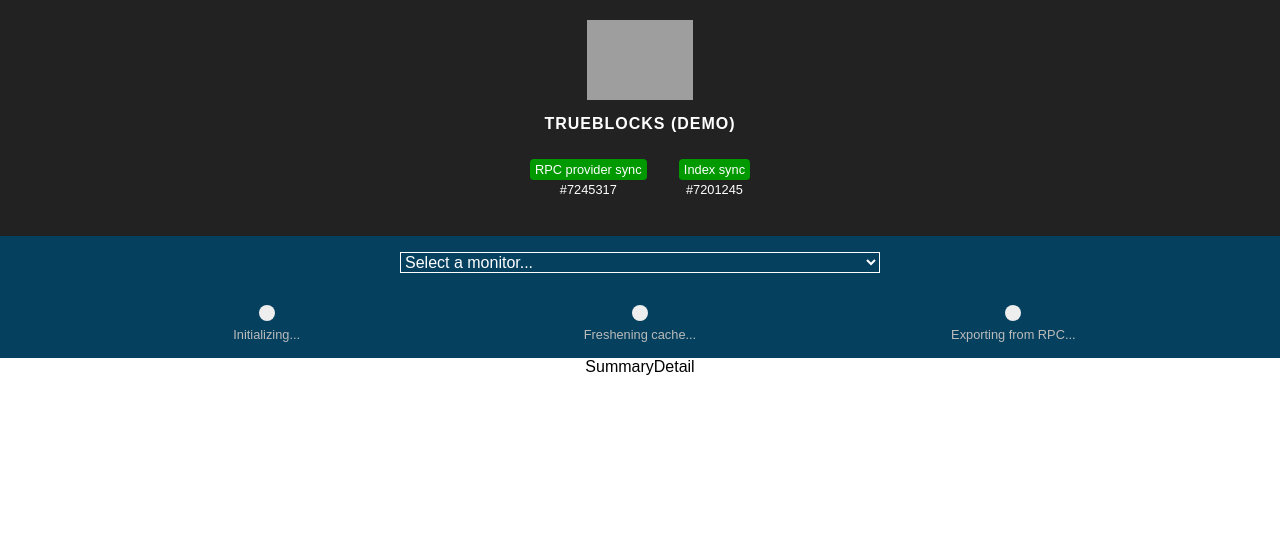
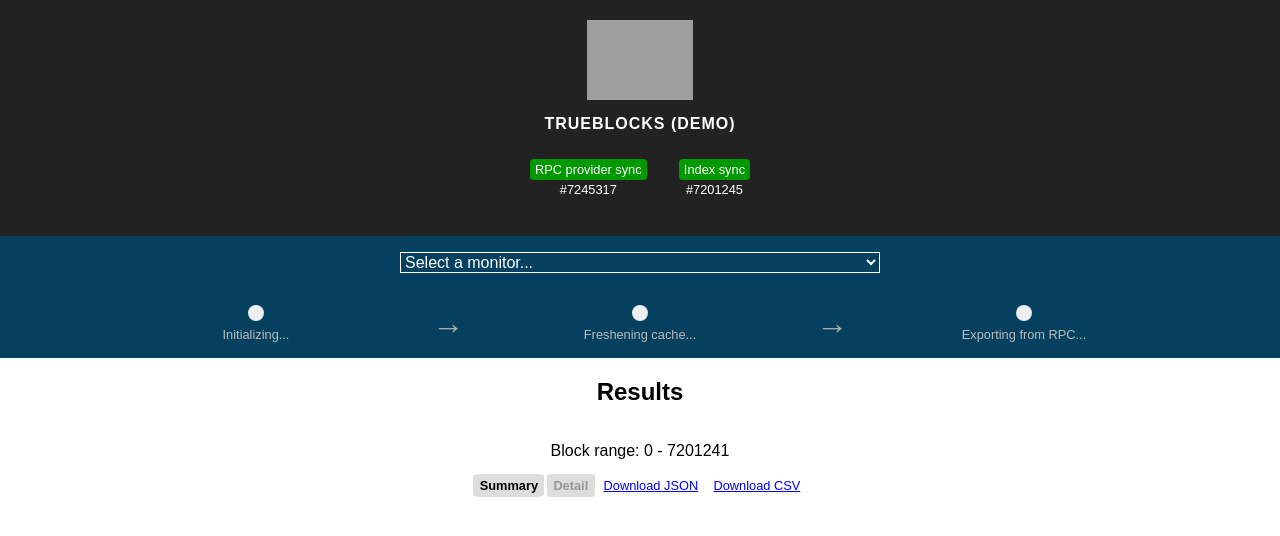
Before and after one commit to ensbot/ensbot-Great-Hill-Corporation-trueblocks-electron-old, a React (Create React App) app: page / in a window 1280 px wide. Shown: the top 536 px of the page. Built offline with nearby package versions, Linux system fonts and the light colour scheme; grey boxes are pictures that could not be loaded.

Commit message:
more updates

```diff
--- a/src/App.css
+++ b/src/App.css
@@ -81,6 +81,17 @@
   display: flex;
   justify-content: space-between;
   padding: 1em 5em;
+  color: #BBB;
+  align-items: center;
+}
+
+.fetch-progress .arrows {
+  font-family: sans-serif;
+  font-size: 2em;
+  color: #AAA;
+  /* line-height: .5em; */
+  /* flex-grow: 1; */
+  /* flex-basis: 0; */
 }
 
 .fetch-progress .status-box {
@@ -100,19 +111,22 @@
 .status-box .info {
   font-size: .8em;
   margin-top: .5em;
-  color: #BBB;
+}
+
+.status-box.active .info {
+  color: #990;
 }
 
 .status-box.active .blip {
   animation: progress-beacon infinite 4s ease alternate;
 }
 
-.fetch-progress .status-box.complete {
-  color: #CCC;
+.fetch-progress.complete .status-box {
+  color: #ACA;
 }
 
-.fetch-progress .status-box.complete .blip {
-
+.fetch-progress.complete .status-box .blip {
+  background-color:#ACA;
 }
 
 
@@ -121,7 +135,7 @@
     background-color: inherit;
   }
   50% {
-    background-color: blue;
+    background-color: #990;
   }
   100% {
     background-color: inherit;
@@ -132,10 +146,49 @@
 .main-content {
   display: flex;
   justify-content: space-around;
+  flex-direction: column;
+}
+
+.tab-nav a {
+  font-size: .8em;
+  background-color: #DDD;
+  border-radius: 10%;
+  padding: .3em .5em;
+  margin: .1em;
+  font-weight: bold;
+  color: #999;
+  cursor: pointer;
+}
+
+.tab-nav a:hover {
+  background-color: #CCC;
+}
+
+.tab-nav a.selected {
+  color: #000;
+}
+
+.tab-nav a.download {
+  color: #00F;
+  font-weight: normal;
+  text-decoration: underline;
+  background-color: inherit;
 }
 
 .ReactTable {
   font-size: .8em;
+}
+
+.bar-rect {
+  fill: #9bb3c5;
+}
+
+.bar-rect:hover {
+  fill: #b4cbdc;
+}
+
+g.axis {
+  color: #333;
 }
 
 .tooltip {
--- a/src/App.js
+++ b/src/App.js
@@ -27,7 +27,8 @@
       indexSync: 7201241,
       fetchStatus: "",
       startBlock: 0,
-      endBlock: 7201241
+      endBlock: 7201241,
+      nav: "summary"
     };
   }
 
@@ -74,7 +75,18 @@
       this.setState({fetchStatus: "export", currentAddress: address})
       return this.delay(500, res.json())})
     .then((res) => {
-      console.log(res);
+      res = res.map(tx => {
+        if(tx.to === address | tx.from === address) {
+          tx.type = "top-level";
+        } else if(tx.receipt.logs.articulatedLog &&
+          tx.receipt.logs.articulatedLog.inputs.filter(input => input.val === address).length) {
+            tx.type = "log"
+          } else {
+            tx.type = "unknown"
+          }
+        return tx;
+      })
+      console.log(res)
       this.setState({data: res, isLoaded: true, fetchStatus: "complete"});
     })
   }
@@ -102,58 +114,82 @@
             <option value="">Select a monitor...</option>
             {addressList.map((monitor) => {return monitor.visible &&
               <option value={monitor.address}>{monitor.name}</option>
-            }
-          )}
+            })}
           </select>
-          {/* <input className="address-input" type="text" name="inputAddress" placeholder="Enter an address" value={this.state.val} onChange={this.handleInputChange}/> */}
-          {/* <input className="submit" type="submit" value="Fetch"/> */}
         </form>
-        {console.log(this.state.fetchStatus)}
         <div className={"fetch-progress " + (this.state.fetchStatus === "complete" ? "complete" : "")}>
           <div className={"status-box " + (this.state.fetchStatus === "req" ? "active" : "")}>
             <div className="blip"></div>
             <div className="info">{this.fetchStatuses.indexOf(this.state.fetchStatus) < 1 ? "Initializing..." : "Cache initialized"}</div>
+
           </div>
+          <div className="arrows">→</div>
           <div className={"status-box " + (this.state.fetchStatus === "freshen" ? "active" : "")}>
            <div className="blip"></div>
            <div className="info">{this.fetchStatuses.indexOf(this.state.fetchStatus) < 2 ? "Freshening cache..." : "Freshened cache"}</div>
           </div>
+          <div className="arrows">→</div>
           <div className={"status-box " + (this.state.fetchStatus === "export" ? "active" : "")}>
             <div className="blip"></div>
             <div className="info">{this.fetchStatuses.indexOf(this.state.fetchStatus) < 3 ? "Exporting from RPC..." : "Exported from RPC"}</div>
           </div>
         </div>
         </div>
+        <div className="main-content">
+        <h2>Results</h2>
+        {/* <h3>Address {this.state.currentAddress}</h3> */}
+        <p>Block range: {this.state.startBlock} - {this.state.endBlock}</p>
         <div className="tab-nav">
-        <a>Summary</a>
-        <a>Detail</a>
+          <a className={this.state.nav === "summary" ? "selected" : ""} onClick={() => this.setState({nav: "summary"})}>Summary</a>
+          <a className={this.state.nav === "detail" ? "selected" : ""} onClick={() => this.setState({nav: "detail"})}>Detail</a>
+          <a className="download" href={'data:application/json;charset=utf-8;,' + encodeURIComponent(JSON.stringify(this.props.data))} download={this.props.address+".json"}>Download JSON</a>
+          <a className="download">Download CSV</a>
         </div>
-        <div className="main-content">
-            <SummaryView {...this.state}/>
+        {this.state.nav === "summary" &&
+        <SummaryView currentAddress={this.state.currentAddress}
+          data={this.state.data}
+          startBlock={this.state.startBlock}
+          endBlock={this.state.endBlock}
+          fetchStatus={this.state.fetchStatus}/>
+          }
+        {this.state.nav === "detail" &&
+          <DetailView data={this.state.data}/>
+        }
         </div>
       </div>
     );
   }
 }
 
-const SummaryView = (props) => {
+class SummaryView extends Component {
+  constructor(props) {
+    super(props);
+
+  }
+
+  shouldComponentUpdate = (nextProps) => {
+    return this.props.fetchStatus !== "complete"
+  }
+
+  componentDidMount = () => {
+  }
+
+  render() {
     return (
       <div>
-      <div><TxChart data={props.data} width="500" height="250"/></div>
          <div>
           <div className="data-description">
-        {props.currentAddress &&
+          {this.props.currentAddress &&
           <div>
-            <h5>Appearances for address {props.currentAddress}.</h5>
-            <p>Start block: {props.startBlock}</p>
-            <p>End block: {props.endBlock}</p>
-            <a href={'data:application/json;charset=utf-8;,' + encodeURIComponent(JSON.stringify(props.data))} download={props.address+".json"}>Download</a>
+              <p>Total appearances: {this.props.data.reduce((prev) => prev+1, 0)}</p>
           </div>
           }
               </div>
         </div>
+        <div><TxChart data={this.props.data} width="500" height="250"/></div>
       </div>
     )
+  }
 }
 
 const DetailView = (props) => {
--- a/src/TxChart.js
+++ b/src/TxChart.js
@@ -67,7 +67,6 @@
     let ticks = tickFn('weeks');
     x.domain(ticks);
 
-    //console.log(x.domain());
     y.domain([
       0,
       d3.max(data, function(d) {
@@ -76,14 +75,18 @@
     ]);
 
     const xAxis = d3.axisBottom(x)
-      .tickFormat(d3.timeFormat("%Y-%m-%d"))
-      .tickValues(ticks.filter((tick, i) => {return i % 4 === 0}))
-      ,
-      yAxis = d3.axisLeft(y);
+      .tickFormat(d3.timeFormat("%b %d, %Y"))
+      .ticks(5);
+      //.tickValues(ticks.filter((tick, i) => {return i % 2 === 0}));
+
+    const yAxis = d3.axisLeft(y)
+      .ticks(5);
+      //.tickValues(ticks.filter((tick, i) => {return i % 2 === 0}));
 
       let tooltip = d3.select("body").append("div")
           .attr("class", "tooltip")
-          .style("opacity", 0);
+          .style("opacity", 0)
+          .style("display", "none");
 
     focus.selectAll("bar")
     .data(data)
@@ -96,6 +99,7 @@
     .on("mouseover", function(d) {
       tooltip.transition()
           .duration(200)
+          .style("display", "block")
           .style("opacity", .9);
       tooltip.html(`
         <strong>${d.date.toDateString()}</strong> (week)<br/>
@@ -107,7 +111,8 @@
     .on("mouseout", function(d) {
           tooltip.transition()
               .duration(500)
-              .style("opacity", 0);
+              .style("opacity", 0)
+              .style("display", "none");
     });
 
 
--- a/src/address-list.json
+++ b/src/address-list.json
@@ -2,4 +2,9 @@
     "name": "Foundation Tip Jar",
     "address": "0xfB6916095ca1df60bB79Ce92cE3Ea74c37c5d359",
     "visible": true
+},
+{
+    "name": "Giveth Donation Jar",
+    "address": "0x5adf43dd006c6c36506e2b2dfa352e60002d22dc",
+    "visible": true
 }]
```
Lines whose indentation alone changed are shown as unchanged.
